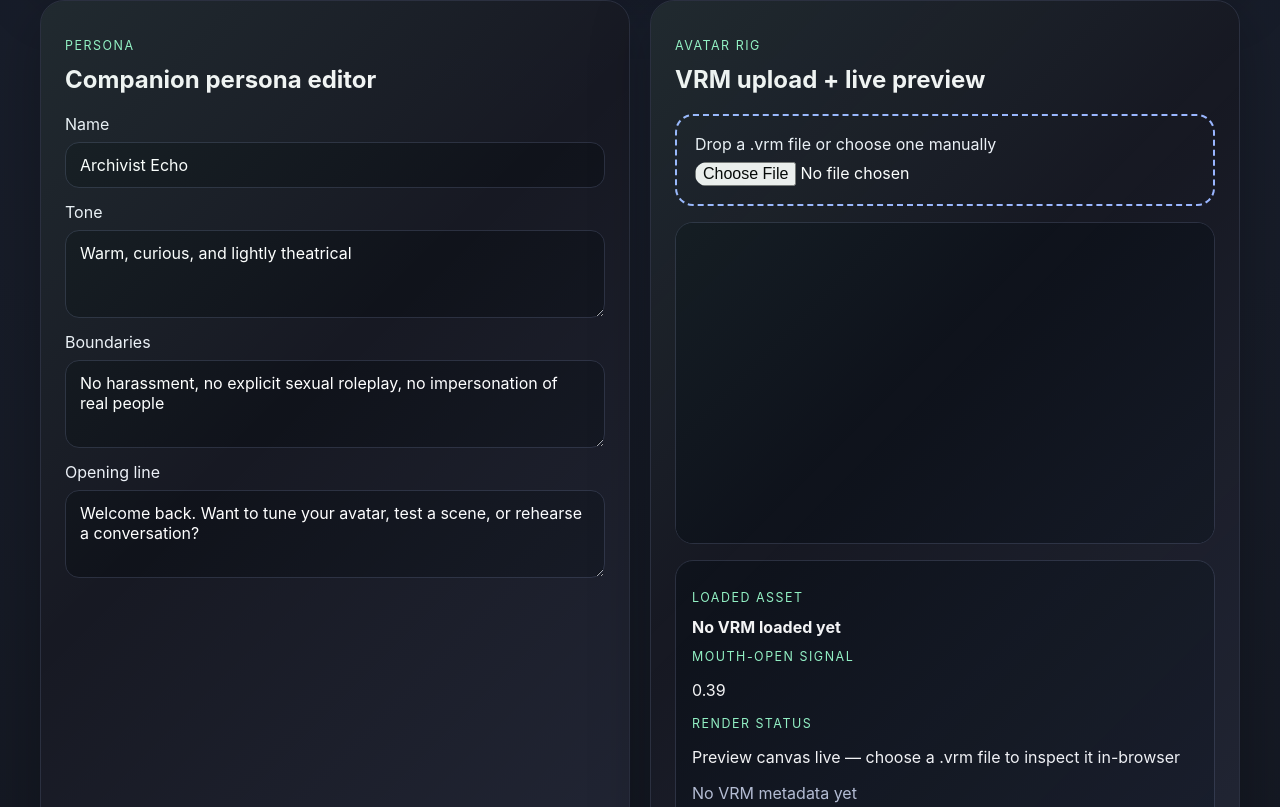
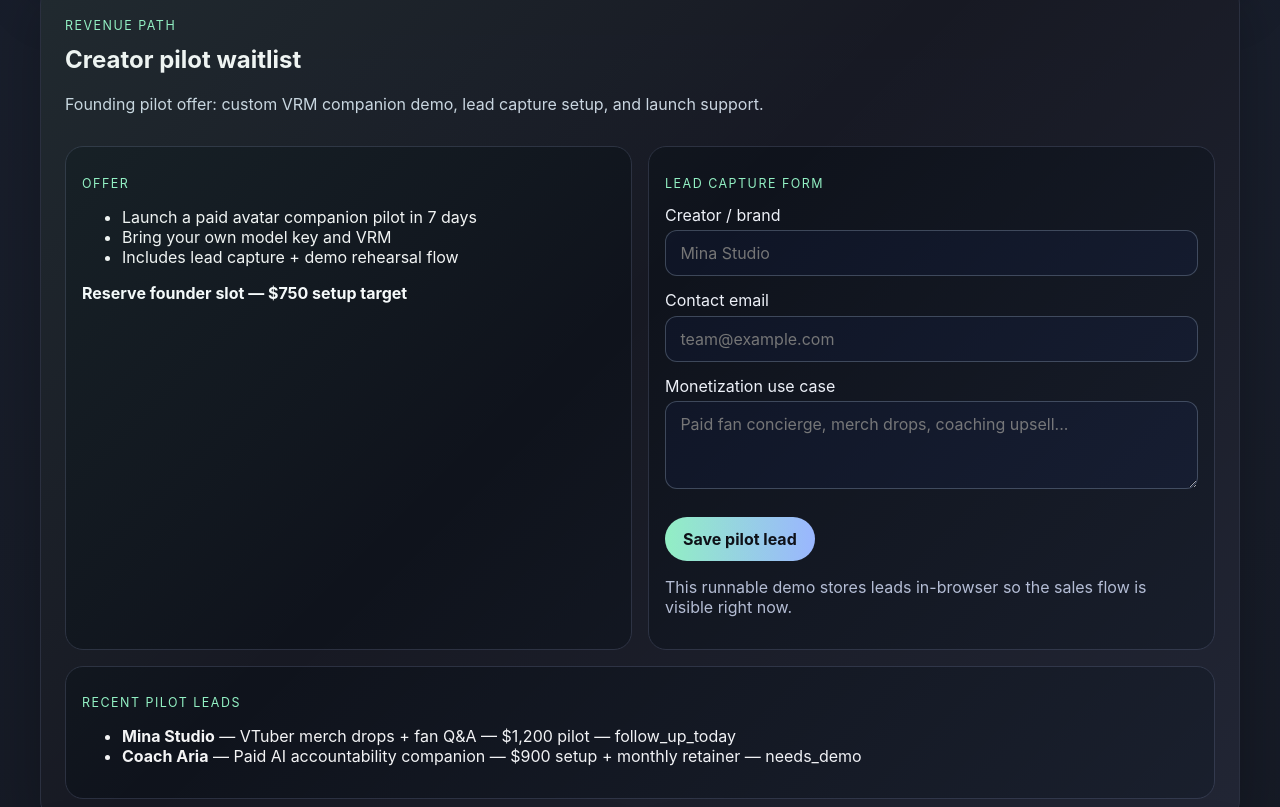
Before and after one commit to kdylan1010-alt/avatarlink-companion-studio, a React (Vite) app: page / in a window 1280 px wide. Shown: the part 513-1320 px from the top of the page. Built offline with nearby package versions, Linux system fonts and the light colour scheme.

Commit message:
feat: add creator pilot waitlist landing demo

```diff
--- a/scripts/qa-smoke.mjs
+++ b/scripts/qa-smoke.mjs
@@ -26,6 +26,9 @@ const checks = [
   ['live_tts_ingest', source.includes('Live TTS ingest status')],
   ['ingest_to_viseme_pipeline', source.includes('Ingest-to-viseme pipeline preview')],
   ['provider_tts_contract', source.includes('Provider TTS contract preview')],
+  ['provider_response_map', source.includes('Provider response mapping preview')],
+  ['pilot_waitlist_offer', source.includes('Creator pilot waitlist')],
+  ['lead_dashboard', source.includes('Recent pilot leads')],
   ['preview_canvas', source.includes('VRM preview canvas') && css.includes('.preview-canvas')],
   ['amplitude_meter', css.includes('.meter-wrap')],
 ]
--- a/src/App.jsx
+++ b/src/App.jsx
@@ -3,6 +3,7 @@ import { SafetyOnboarding } from './components/SafetyOnboarding'
 import { PersonaEditor } from './components/PersonaEditor'
 import { VrmStudioPanel } from './components/VrmStudioPanel'
 import { ChatWorkbench } from './components/ChatWorkbench'
+import { LeadCapturePanel } from './components/LeadCapturePanel'
 import { VoicePanel } from './components/VoicePanel'
 import { amplitudeToMouthOpen, normalizeAmplitude } from './lib/audioAmplitude'
 import { buildVisemeTimeline } from './lib/visemeTimeline'
@@ -78,6 +79,8 @@ export default function App() {
 
       <SafetyOnboarding />
 
+      <LeadCapturePanel />
+
       <section className="grid two-up">
         <PersonaEditor persona={persona} onChange={setPersona} />
         <VrmStudioPanel
--- /dev/null
+++ b/src/components/LeadCapturePanel.jsx
@@ -0,0 +1,101 @@
+import { useMemo, useState } from 'react'
+
+const starterLeads = [
+  {
+    name: 'Mina Studio',
+    useCase: 'VTuber merch drops + fan Q&A',
+    value: '$1,200 pilot',
+    status: 'follow_up_today',
+  },
+  {
+    name: 'Coach Aria',
+    useCase: 'Paid AI accountability companion',
+    value: '$900 setup + monthly retainer',
+    status: 'needs_demo',
+  },
+]
+
+export function LeadCapturePanel() {
+  const [form, setForm] = useState({
+    creator: '',
+    email: '',
+    useCase: '',
+  })
+  const [leads, setLeads] = useState(starterLeads)
+  const [message, setMessage] = useState('')
+
+  const offerSummary = useMemo(() => {
+    return 'Founding pilot offer: custom VRM companion demo, lead capture setup, and launch support.'
+  }, [])
+
+  const handleChange = (key, value) => {
+    setForm((current) => ({ ...current, [key]: value }))
+  }
+
+  const handleSubmit = (event) => {
+    event.preventDefault()
+    if (!form.creator || !form.email || !form.useCase) {
+      setMessage('Missing creator, email, or use case.')
+      return
+    }
+    setLeads((current) => [
+      {
+        name: form.creator,
+        useCase: form.useCase,
+        value: '$750 qualified pilot target',
+        status: 'new_inbox',
+      },
+      ...current,
+    ])
+    setMessage(`Saved lead for ${form.creator} — ready for outreach follow-up.`)
+    setForm({ creator: '', email: '', useCase: '' })
+  }
+
+  return (
+    <section className="panel human-card" data-testid="lead-capture-panel">
+      <div className="section-head">
+        <p className="eyebrow">Revenue path</p>
+        <h2>Creator pilot waitlist</h2>
+      </div>
+      <p className="lede-tight">{offerSummary}</p>
+      <div className="offer-grid">
+        <div className="preview-card">
+          <p className="mono">Offer</p>
+          <ul>
+            <li>Launch a paid avatar companion pilot in 7 days</li>
+            <li>Bring your own model key and VRM</li>
+            <li>Includes lead capture + demo rehearsal flow</li>
+          </ul>
+          <p className="strong-line">Reserve founder slot — $750 setup target</p>
+        </div>
+        <form className="preview-card" onSubmit={handleSubmit}>
+          <p className="mono">Lead capture form</p>
+          <label>
+            Creator / brand
+            <input value={form.creator} onChange={(event) => handleChange('creator', event.target.value)} placeholder="Mina Studio" />
+          </label>
+          <label>
+            Contact email
+            <input value={form.email} onChange={(event) => handleChange('email', event.target.value)} placeholder="team@example.com" />
+          </label>
+          <label>
+            Monetization use case
+            <textarea value={form.useCase} onChange={(event) => handleChange('useCase', event.target.value)} placeholder="Paid fan concierge, merch drops, coaching upsell..." />
+          </label>
+          <button className="primary-button" type="submit">Save pilot lead</button>
+          <p className="muted">{message || 'This runnable demo stores leads in-browser so the sales flow is visible right now.'}</p>
+        </form>
+      </div>
+      <div className="preview-card">
+        <p className="mono">Recent pilot leads</p>
+        <ul>
+          {leads.map((lead) => (
+            <li key={`${lead.name}-${lead.status}`}>
+              <strong>{lead.name}</strong> — {lead.useCase} — {lead.value} — {lead.status}
+            </li>
+          ))}
+        </ul>
+      </div>
+    </section>
+  )
+}
--- a/src/styles/app.css
+++ b/src/styles/app.css
@@ -55,3 +55,41 @@ pre { white-space: pre-wrap; margin: 0; color: #d8def2; }
   width: 100%;
   height: 320px;
 }
+
+
+.offer-grid {
+  display: grid;
+  grid-template-columns: repeat(auto-fit, minmax(260px, 1fr));
+  gap: 1rem;
+}
+
+.lede-tight {
+  margin: 0 0 1rem;
+  color: #cbd5e1;
+}
+
+.strong-line {
+  font-weight: 700;
+  color: #f8fafc;
+}
+
+label {
+  display: grid;
+  gap: 0.35rem;
+  margin-bottom: 0.85rem;
+}
+
+input,
+textarea {
+  width: 100%;
+  border: 1px solid rgba(148, 163, 184, 0.35);
+  border-radius: 0.75rem;
+  padding: 0.75rem 0.9rem;
+  background: rgba(15, 23, 42, 0.8);
+  color: #e2e8f0;
+}
+
+textarea {
+  min-height: 88px;
+  resize: vertical;
+}
```
